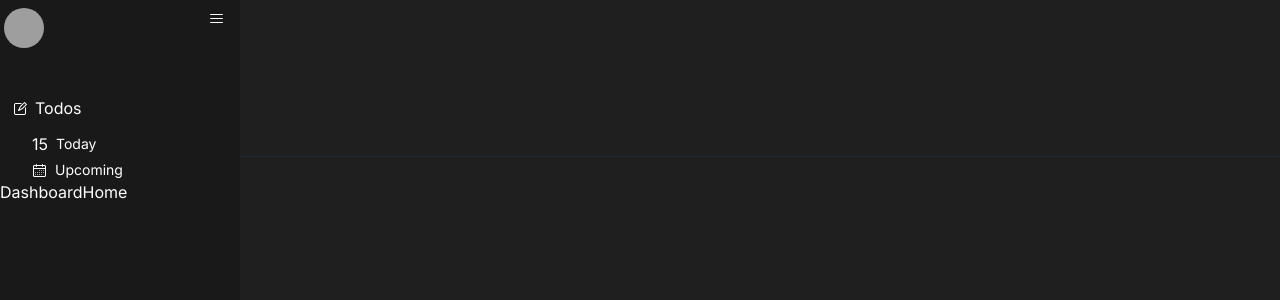
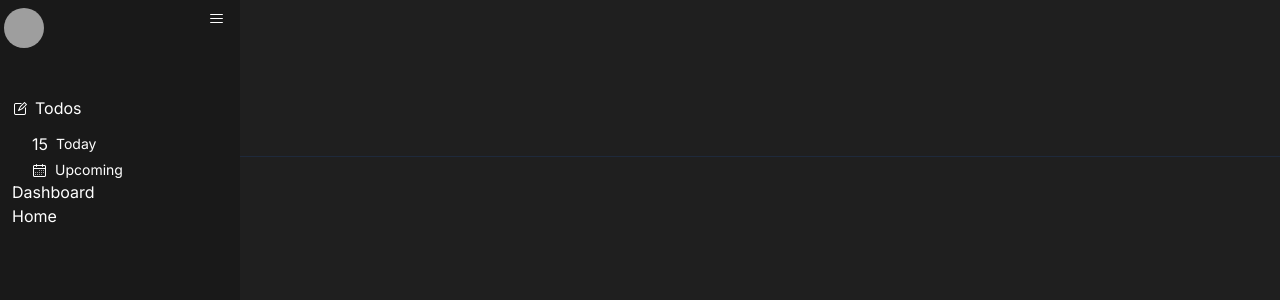
Before and after one commit to kewalkhondekar25/Todo-Fusion, a Next.js app in the folder apps/web/: page /dashboard in a window 1280 px wide. Both pictures are taken after a click on the button 23 px from the left and 18 px from the top of the page. Shown: the top 300 px of the page. Built offline with nearby package versions, Linux system fonts and the light colour scheme; no server answers; grey boxes are pictures that could not be loaded.

Commit message:
fix: slider flexbox fixed

```diff
--- a/apps/web/app/components/Slider.tsx
+++ b/apps/web/app/components/Slider.tsx
@@ -56,9 +56,12 @@ const Slider = () => {
                 })
               }
             </div>
+            <div className='flex flex-col'>
+              <Link href="/dashboard">Dashboard</Link>
+              <Link href="/">Home</Link>
+            </div>
           </nav>
-          <Link href="/dashboard">Dashboard</Link>
-          <Link href="/">Home</Link>
+
         </div>
         <SliderToggleBtn/>
       </div>
```
